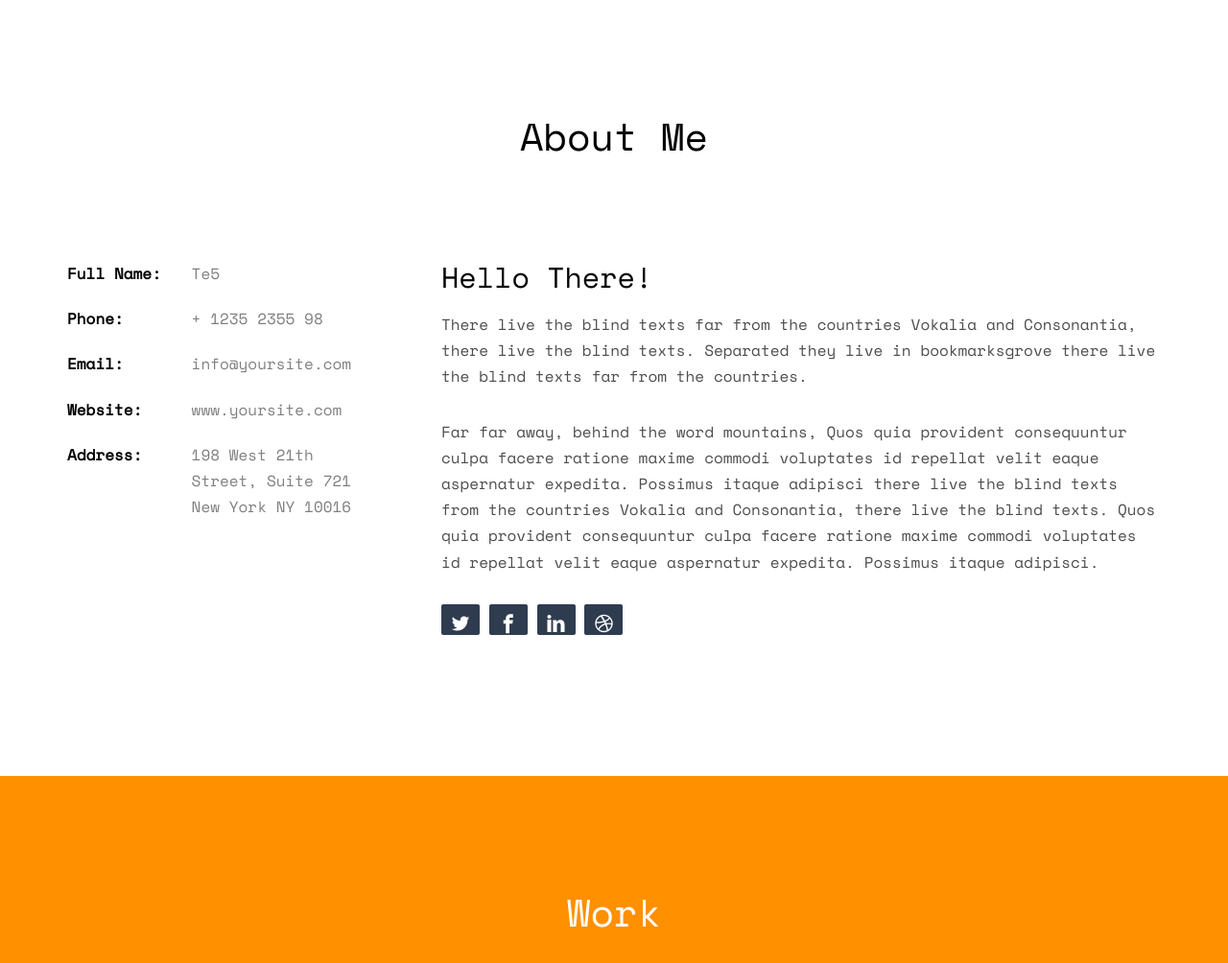
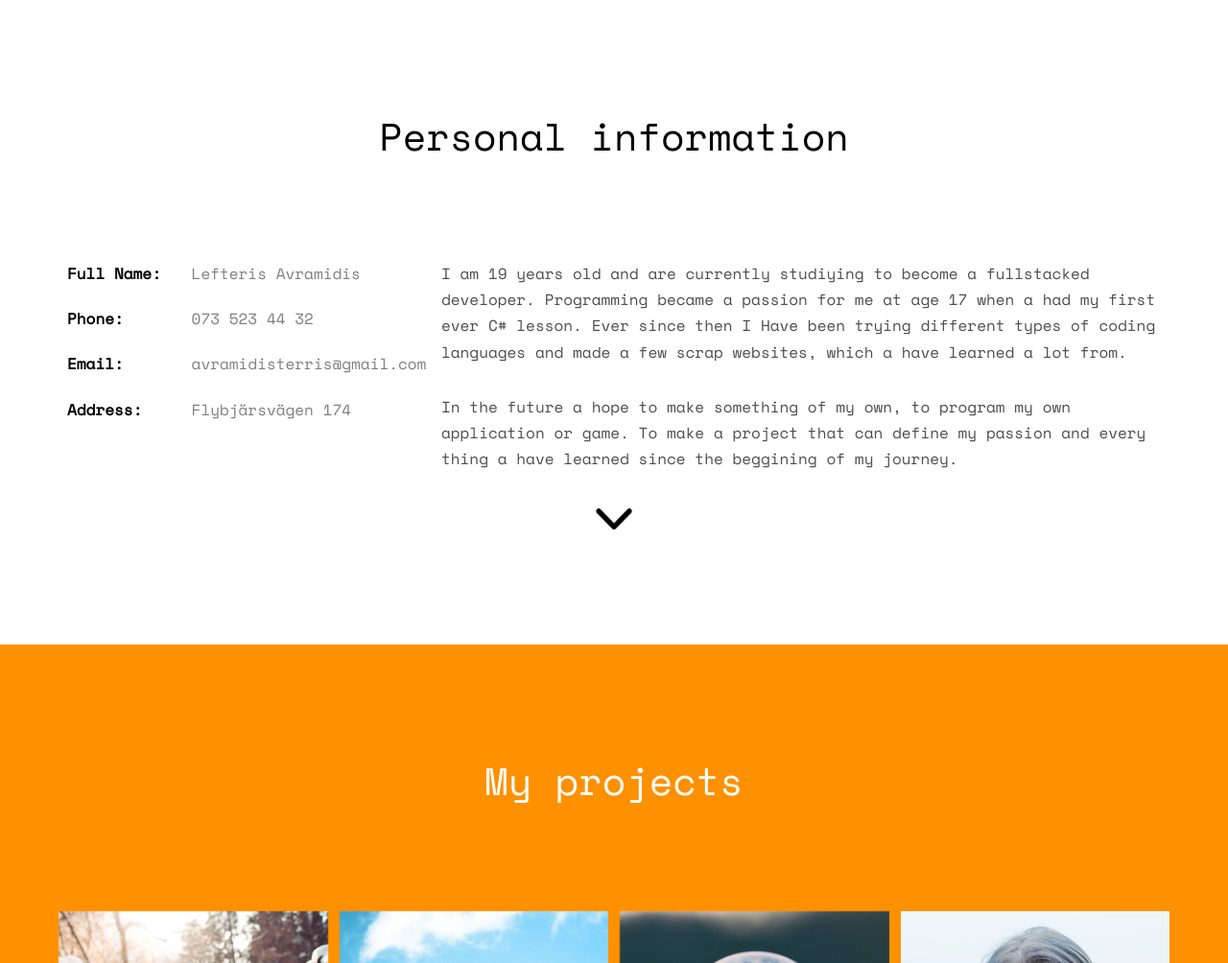
Before and after one commit to Isacaalm/Projekt1, a plain HTML site: page terris.html in a window 1280 px wide. Shown: the top 1004 px of the page at 96% size. Drawn offline with nearby package versions, Linux system fonts and the light colour scheme; files whose address does not match are found by name.

Commit message:
terris copyIsac

```diff
--- a/terris.html
+++ b/terris.html
@@ -43,57 +43,52 @@
 
     </head>
 
+
         <body>
-    <div id="fh5co-about" class="animate-box">
+
+             <div id="fh5co-about" class="animate-box">
         <div class="container">
             <div class="row">
                 <div class="col-md-8 col-md-offset-2 text-center fh5co-heading">
-                    <h2>About Me</h2>
+                    <h2>Personal information</h2>
                 </div>
             </div>
             <div class="row">
                 <div class="col-md-4">
                     <ul class="info">
-                        <li><span class="first-block">Full Name:</span><span class="second-block">Te5</span></li>
-                        <li><span class="first-block">Phone:</span><span class="second-block">+ 1235 2355 98</span>
+                        <li><span class="first-block">Full Name:</span><span class="second-block">Lefteris Avramidis</span></li>
+                        <li><span class="first-block">Phone:</span><span class="second-block">073 523 44 32</span>
                         </li>
                         <li><span class="first-block">Email:</span><span
-                                class="second-block">info@yoursite.com</span></li>
-                        <li><span class="first-block">Website:</span><span
-                                class="second-block">www.yoursite.com</span></li>
-                        <li><span class="first-block">Address:</span><span class="second-block">198 West 21th
-                                Street, Suite 721 New York NY 10016</span></li>
+                                class="second-block">avramidisterris@gmail.com</span></li>
+                        <li><span class="first-block">Address:</span><span class="second-block">Flybjärsvägen 174</span></li>
                     </ul>
                 </div>
                 <div class="col-md-8">
-                    <h2>Hello There!</h2>
-                    <p>There live the blind texts far from the countries Vokalia and Consonantia, there live the
-                        blind texts. Separated they live in bookmarksgrove there live the blind texts far from the
-                        countries.</p>
-                    <p>Far far away, behind the word mountains, Quos quia provident consequuntur culpa facere
-                        ratione maxime commodi voluptates id repellat velit eaque aspernatur expedita. Possimus
-                        itaque adipisci there live the blind texts from the countries Vokalia and Consonantia, there
-                        live the blind texts. Quos quia provident consequuntur culpa facere ratione maxime commodi
-                        voluptates id repellat velit eaque aspernatur expedita. Possimus itaque adipisci.</p>
-                    <p>
-                    <ul class="fh5co-social-icons">
-                        <li><a href="#"><i class="icon-twitter2"></i></a></li>
-                        <li><a href="#"><i class="icon-facebook3"></i></a></li>
-                        <li><a href="#"><i class="icon-linkedin2"></i></a></li>
-                        <li><a href="#"><i class="icon-dribbble2"></i></a></li>
-                    </ul>
+
+                    <p>I am 19 years old and are currently studiying to become a fullstacked developer.
+                        Programming became a passion for me at age 17 when a had my first ever C# lesson.
+                        Ever since then I Have been trying different types of coding languages and made a few scrap websites, which a have learned a lot from.
+                          </p>
+                    <p>In the future a hope to make
+                    something of my own, to program my own application or game.
+                    To make a project that can define my passion and every thing a have learned since the beggining of my journey.
+
                     </p>
+
                 </div>
+                <img style="width:5vw; margin:auto; display: block;" src="images/arrow.png">
             </div>
         </div>
     </div>
+
 
 
     <div id="fh5co-work" class="fh5co-bg-dark">
         <div class="container">
             <div class="row animate-box">
                 <div class="col-md-8 col-md-offset-2 text-center fh5co-heading">
-                    <h2>Work</h2>
+                    <h2>My projects</h2>
                 </div>
             </div>
             <div class="row">
```
